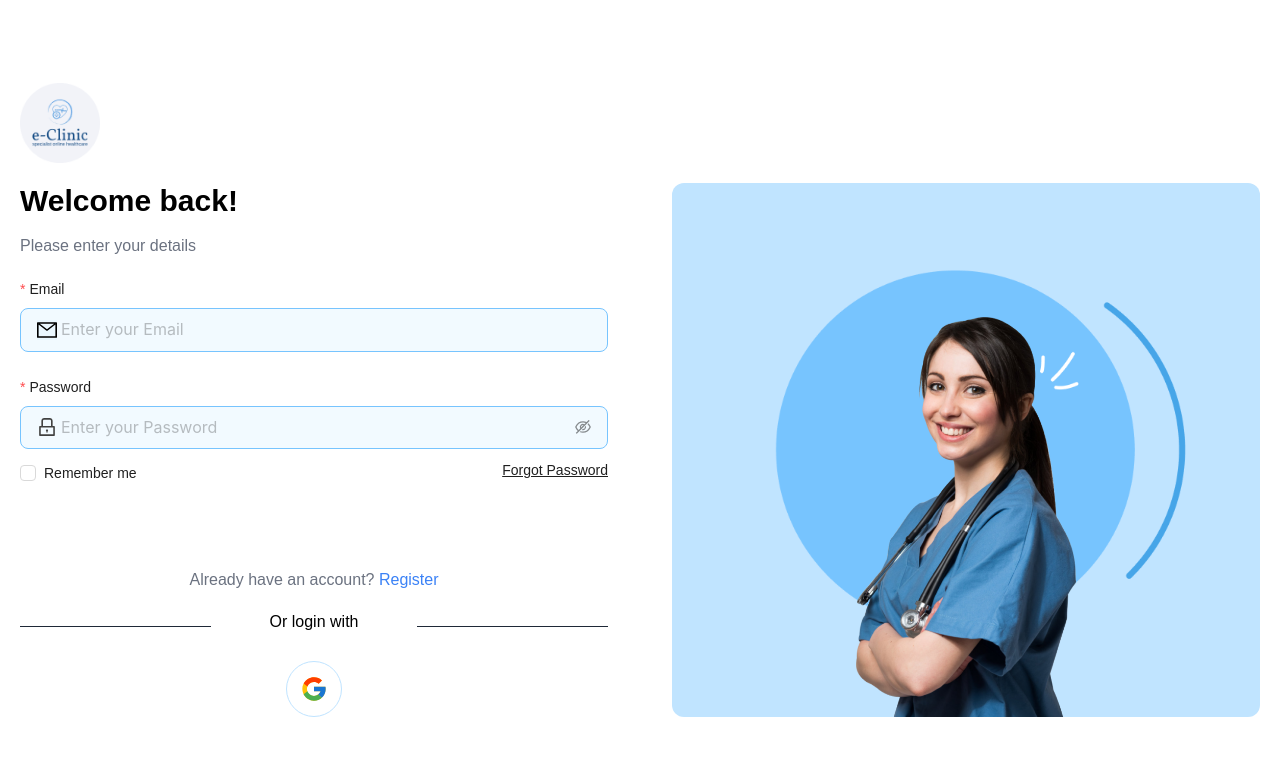
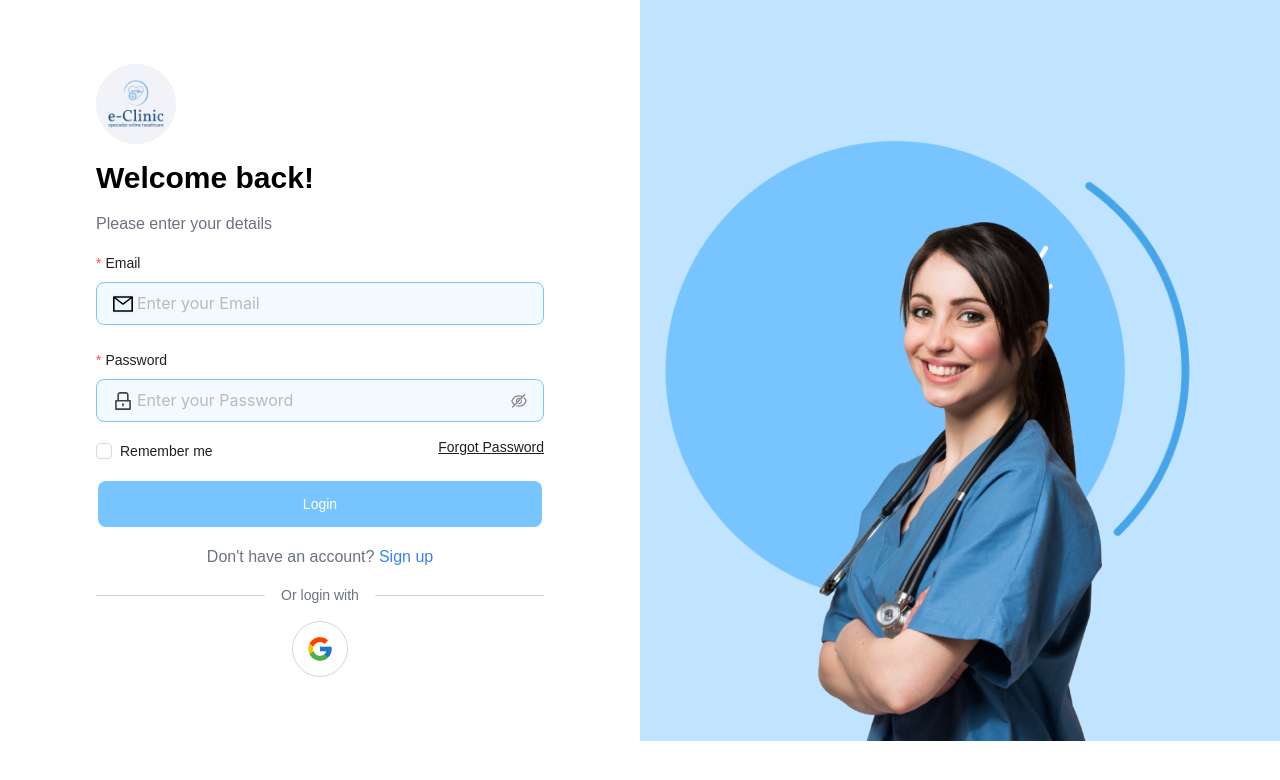
Before and after one commit to FahimAhamed101/dococ, a Next.js app: page /login in a window 1280 px wide. Shown: the top 780 px of the page. Built offline with nearby package versions, Linux system fonts and the light colour scheme; a web font is replaced by a local one.

Commit message:
modification completed

```diff
--- a/src/components/Pages/Auth/Login/Login.tsx
+++ b/src/components/Pages/Auth/Login/Login.tsx
@@ -12,7 +12,6 @@ import CustomInput from "@/components/UI/CustomInput";
 import Link from "next/link";
 import { FcGoogle } from "react-icons/fc";
 
-// Define the form values interface
 interface LoginFormValues {
   email: string;
   password: string;
@@ -22,10 +21,8 @@ interface LoginFormValues {
 const Login: React.FC = () => {
   const [loading, setLoading] = useState<boolean>(false);
 
-  // Handle form submission
   const onFinish = (values: LoginFormValues) => {
     setLoading(true);
-    // Simulate a network request
     setTimeout(() => {
       console.log("Received values from form: ", values);
       setLoading(false);
@@ -33,26 +30,23 @@ const Login: React.FC = () => {
   };
 
   return (
-    <section className="w-full h-full lg:h-screen flex justify-between items-center p-5">
-      {/* Main container */}
-      <MainContainer>
-        <div className="size-[80px] relative mx-auto md:mx-0 mb-5">
-          <Image fill src={logo} alt="logo" />
-        </div>
-        <div className="w-full grid grid-cols-1 md:grid-cols-2 gap-8 md:gap-16">
-          {/* Left side: Form */}
-          <div className="order-last md:order-first">
-            <div className="space-y-2">
-              <h2 className="text-3xl font-semibold">Welcome back!</h2>
-              <p className="text-gray-500">Please enter your details</p>
+    <section className="w-full min-h-screen bg-white">
+      <MainContainer className="grid grid-cols-1 lg:grid-cols-2 h-full">
+        {/* Left side: Form - Full height */}
+        <div className="flex flex-col justify-center p-8 lg:p-12 xl:p-16">
+          <div className="space-y-4 max-w-md w-full mx-auto">
+            <div className="size-[80px] relative mx-auto md:mx-0">
+              <Image fill src={logo} alt="logo" priority />
             </div>
+            <h2 className="text-3xl font-semibold">Welcome back!</h2>
+            <p className="text-gray-500">Please enter your details</p>
+
             <Form<LoginFormValues>
               name="login"
               onFinish={onFinish}
-              className="space-y-3 mt-5"
+              className="space-y-4 mt-6"
               layout="vertical"
             >
-              {/* Email Input Wrapped in Form.Item */}
               <Form.Item
                 name="email"
                 label="Email"
@@ -67,7 +61,6 @@ const Login: React.FC = () => {
                 />
               </Form.Item>
 
-              {/* Password Input Wrapped in Form.Item */}
               <Form.Item
                 name="password"
                 label="Password"
@@ -83,7 +76,6 @@ const Login: React.FC = () => {
               </Form.Item>
 
               <div className="flex justify-between items-center">
-                {/* Remember Me Checkbox */}
                 <Form.Item name="remember" valuePropName="checked" noStyle>
                   <Checkbox>Remember me</Checkbox>
                 </Form.Item>
@@ -92,50 +84,52 @@ const Login: React.FC = () => {
                 </Link>
               </div>
 
-              {/* Submit Button */}
               <Form.Item>
-                <CustomLoadingButton loading={loading}>
+                <CustomLoadingButton loading={loading} className="w-full">
                   Login
                 </CustomLoadingButton>
               </Form.Item>
             </Form>
 
-            <p className="text-gray-500 mt-5 text-center">
-              Already have an account?{" "}
+            <p className="text-gray-500 mt-4 text-center">
+              Don&apos;t have an account?{" "}
               <Link href="/register" className="text-blue-500">
-                Register
+                Sign up
               </Link>
             </p>
 
-            <div className="w-full flex justify-center items-center gap-2 mt-5">
-              <div className="w-full h-[1px] bg-gray-800"></div>
-              <div className="w-full">
-                <h1 className="text-center">Or login with</h1>
-              </div>
-              <div className="w-full h-[1px] bg-gray-800"></div>
+            <div className="w-full flex justify-center items-center gap-2 mt-6">
+              <div className="w-full h-[1px] bg-gray-300"></div>
+              <span className="text-gray-500 text-sm whitespace-nowrap px-2">Or login with</span>
+              <div className="w-full h-[1px] bg-gray-300"></div>
             </div>
 
-            <div className="mt-5">
-              <div className="size-14 mx-auto border border-[#C0E4FF] rounded-full flex justify-center items-center">
+            <div className="mt-6 flex justify-center">
+              <button className="size-14 border border-gray-300 rounded-full flex justify-center items-center hover:bg-gray-50 transition-colors">
                 <FcGoogle size={28} />
-              </div>
+              </button>
             </div>
           </div>
+        </div>
 
-          {/* Right side: Nurse image and circle background */}
-          <div className="w-full bg-[#C0E4FF]  rounded-xl flex justify-center items-center relative order-first md:order-last">
-            <img
-              src={circle.src}
-              alt=""
-              className="w-[400px] sm:w-[450px] md:w-[480px] xl:w-[500px] -mr-14 md:-mr-16 xl:-mr-20 2xl:-mr-28"
+        {/* Right side: Image - Full height */}
+        <div className="hidden lg:flex bg-[#C0E4FF] relative h-full w-full">
+          <div className="absolute inset-0 flex items-center justify-center overflow-hidden">
+            <Image
+              src={circle}
+              alt="Background circle"
+              className="object-contain w-full h-full"
+              fill
+              priority
             />
-            <img
-              src={nurseImage.src}
-              alt=""
-              className="h-[280px] sm:h-[320px]  md:h-[330px] xl:h-[400px] 2xl:h-[430px] bottom-0 absolute "
+            <Image
+              src={nurseImage}
+              alt="Nurse illustration"
+              className="object-contain absolute bottom-0 h-[70%]"
+              width={500}
+              height={500}
+              priority
             />
-
-
           </div>
         </div>
       </MainContainer>
--- a/src/components/Pages/Auth/Register/Register.tsx
+++ b/src/components/Pages/Auth/Register/Register.tsx
@@ -59,7 +59,7 @@ const Register: React.FC = () => {
           <Form<RegisterFormValues>
             name="register"
             onFinish={onFinish}
-            className="w-full grid grid-cols-1 md:grid-cols-2 gap-3 mt-5"
+            className="w-full grid grid-cols-1 md:grid-cols-1 gap-3 mt-5"
             layout="vertical"
           >
             {/* Name Input Wrapped in Form.Item */}
@@ -174,7 +174,7 @@ const Register: React.FC = () => {
         </div>
 
         {/* Right side: Nurse image and circle background */}
-        <div className="w-full bg-[#C0E4FF]  rounded-xl hidden sm:flex justify-center items-center relative order-first md:order-last">
+        <div className="w-full h-[950px] bg-[#C0E4FF]  rounded-xl hidden sm:flex justify-center items-center relative order-first md:order-last">
           <img
             src={circle.src}
             alt=""
--- a/src/components/Pages/Auth/ResetPassword/ResetPassword.tsx
+++ b/src/components/Pages/Auth/ResetPassword/ResetPassword.tsx
@@ -110,7 +110,7 @@ const ResetPassword: React.FC = () => {
         </div>
 
         {/* Right side: Nurse image and circle background */}
-        <div className="w-full bg-[#C0E4FF]  rounded-xl flex justify-center items-center relative order-first md:order-last">
+        <div className="w-full h-[850px] bg-[#C0E4FF]  rounded-xl flex justify-center items-center relative order-first md:order-last">
             <img
               src={circle.src}
               alt=""
--- a/src/components/Pages/MyAppointment/Letter.tsx
+++ b/src/components/Pages/MyAppointment/Letter.tsx
@@ -34,12 +34,12 @@ const Letter: React.FC = () => {
           <CustomBreadcrumb items={breadcrumbItems}  />
 
           <h2 className="text-3xl font-semibold text-gray-800 text-center mt-8 mb-10">
-            My Appointment
+           Letter
           </h2>
 
          <div className="max-w-2xl mx-auto bg-white shadow-lg">
       {/* Header */}
-      <div className="bg-gradient-to-r from-blue-400 to-blue-500 px-6 py-4 flex justify-between items-center">
+      <div className="bg-[#77C4FE]  px-6 py-4 flex justify-between items-center">
         <div className="text-white">
           <h1 className="text-2xl font-bold">e-Clinic</h1>
           <p className="text-sm opacity-90">Specialist online healthcare</p>
--- a/src/components/Pages/MyAppointment/Prescription.tsx
+++ b/src/components/Pages/MyAppointment/Prescription.tsx
@@ -44,7 +44,7 @@ const Prescription: React.FC = () => {
                 className="min-w-[250px] bg-white shadow-lg rounded-lg overflow-hidden flex flex-col h-full"
               >
                 {/* Header */}
-                <div className="bg-gradient-to-r from-blue-400 to-blue-500 px-4 py-3 flex justify-between items-center">
+                <div className="bg-[#77C4FE] px-4 py-4 flex justify-between items-center">
                   <div className="text-white">
                     <h1 className="text-xl font-bold">e-Clinic</h1>
                     <p className="text-xs opacity-90">Specialist healthcare</p>
--- a/src/components/UI/CustomLoadingButton.tsx
+++ b/src/components/UI/CustomLoadingButton.tsx
@@ -25,7 +25,7 @@ const CustomLoadingButton: React.FC<CustomLoadingButtonProps> = ({
     >
       <button
         type="submit" // Use button instead of submit
-        className={`${className} w-full bg-[[#77C4FE]] ${
+        className={`${className} w-full bg-[#77C4FE] ${
           loading ? "opacity-75" : "opacity-100"
         } flex px-5 py-3 rounded-lg justify-center items-center gap-5 text-white transition-all duration-500`}
         onClick={onClick}
```
Also changed, not shown: src/components/Pages/Auth/ForgotPassword/ForgotPassword.tsx (+3 -4 lines).
